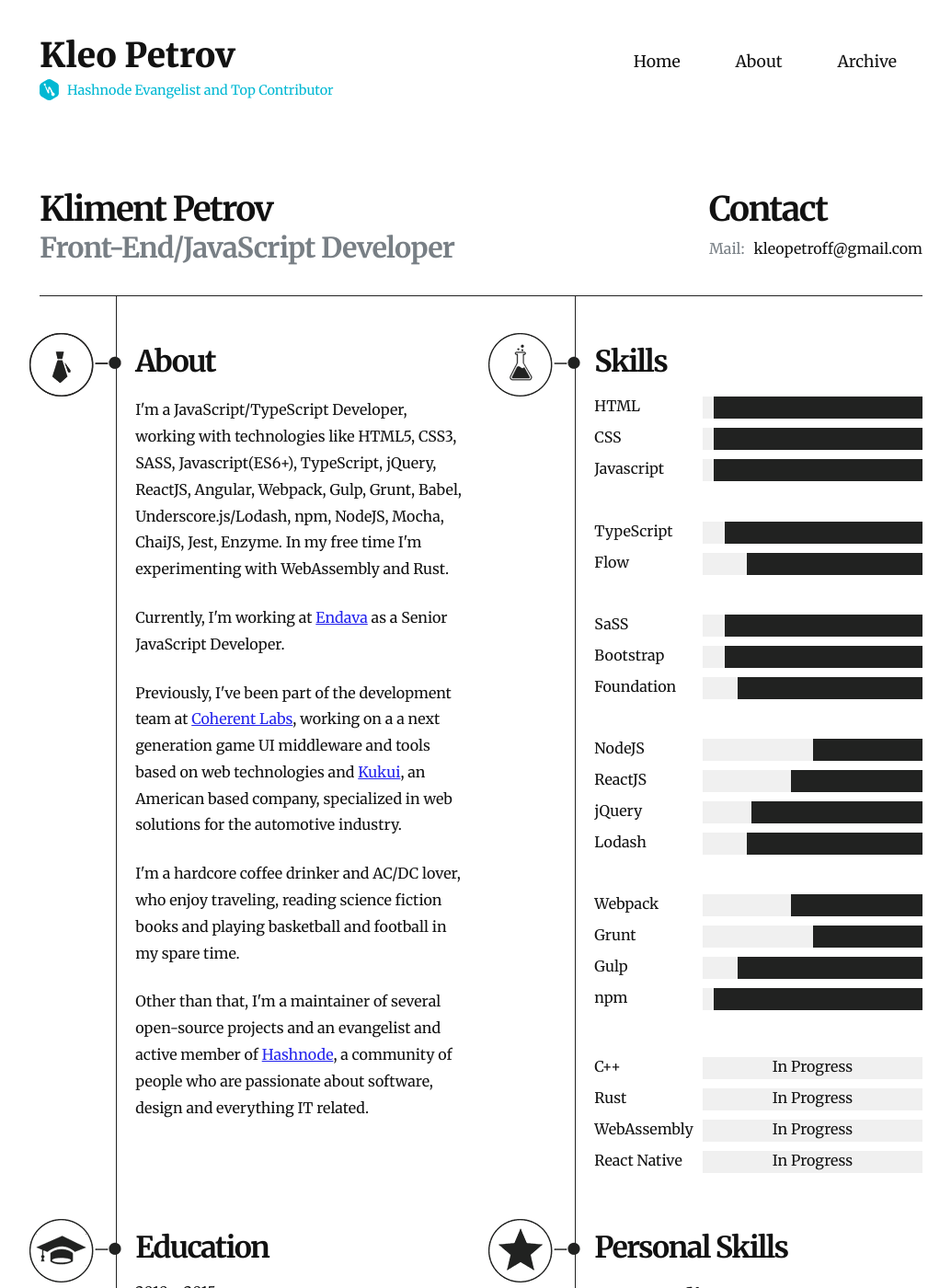
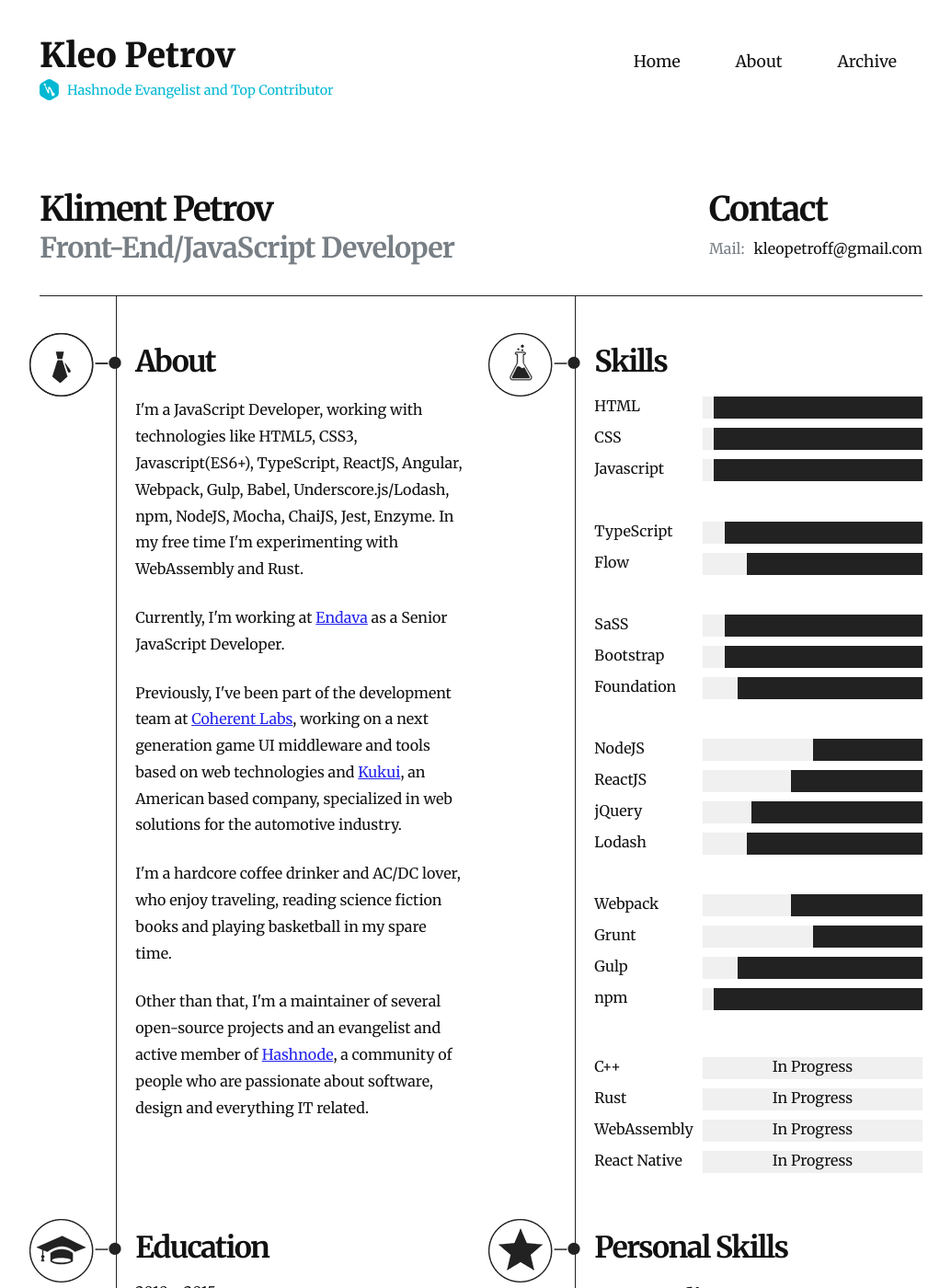
Before and after one commit to KleoPetroff/kleopetroff.github.io, a Jekyll site: the page built from about.html, in a window 1280 px wide and 1400 px high. Shown: the whole window at 92% size, without its empty margins (117-1151 px from the left). Built offline with Jekyll 4.4.1, drawn with Linux system fonts in a browser that asks for light colours.

Commit message:
about: update about description

```diff
--- a/about.html
+++ b/about.html
@@ -24,10 +24,10 @@
     <div class="row info">
         <div class="five columns left first">
             <h3>About</h3>
-            <p>I'm a JavaScript/TypeScript Developer, working with technologies like HTML5, CSS3, SASS, Javascript(ES6+), TypeScript, jQuery, ReactJS, Angular, Webpack, Gulp, Grunt, Babel, Underscore.js/Lodash, npm, NodeJS, Mocha, ChaiJS, Jest, Enzyme. In my free time I'm experimenting with WebAssembly and Rust.</p>
+            <p>I'm a JavaScript Developer, working with technologies like HTML5, CSS3, Javascript(ES6+), TypeScript, ReactJS, Angular, Webpack, Gulp, Babel, Underscore.js/Lodash, npm, NodeJS, Mocha, ChaiJS, Jest, Enzyme. In my free time I'm experimenting with WebAssembly and Rust.</p>
             <p>Currently, I'm working at <a rel="noopener" target="_blank" href="http://endava.com">Endava</a> as a Senior JavaScript Developer.</p>
-            <p>Previously, I've been part of the development team at <a rel="noopener" target="_blank" href="http://coherent-labs.com">Coherent Labs</a>, working on a a next generation game UI middleware and tools based on web technologies and <a rel="noopener" href="http://kukui.com" target="_blank">Kukui</a>, an American based company, specialized in web solutions for the automotive industry.
-            <p>I'm a hardcore coffee drinker and AC/DC lover, who enjoy traveling, reading science fiction books and playing basketball and football in my spare time.</p>
+            <p>Previously, I've been part of the development team at <a rel="noopener" target="_blank" href="http://coherent-labs.com">Coherent Labs</a>, working on a next generation game UI middleware and tools based on web technologies and <a rel="noopener" href="http://kukui.com" target="_blank">Kukui</a>, an American based company, specialized in web solutions for the automotive industry.
+            <p>I'm a hardcore coffee drinker and AC/DC lover, who enjoy traveling, reading science fiction books and playing basketball in my spare time.</p>
             <p>Other than that, I'm a maintainer of several open-source projects and an evangelist and active member of <a rel="noopener" target="_blank" href="https://hashnode.com/@Kleo">Hashnode</a>, a community of people who are passionate about software, design and everything IT related.</p>
         </div>
         <div class="five columns right second">
```
